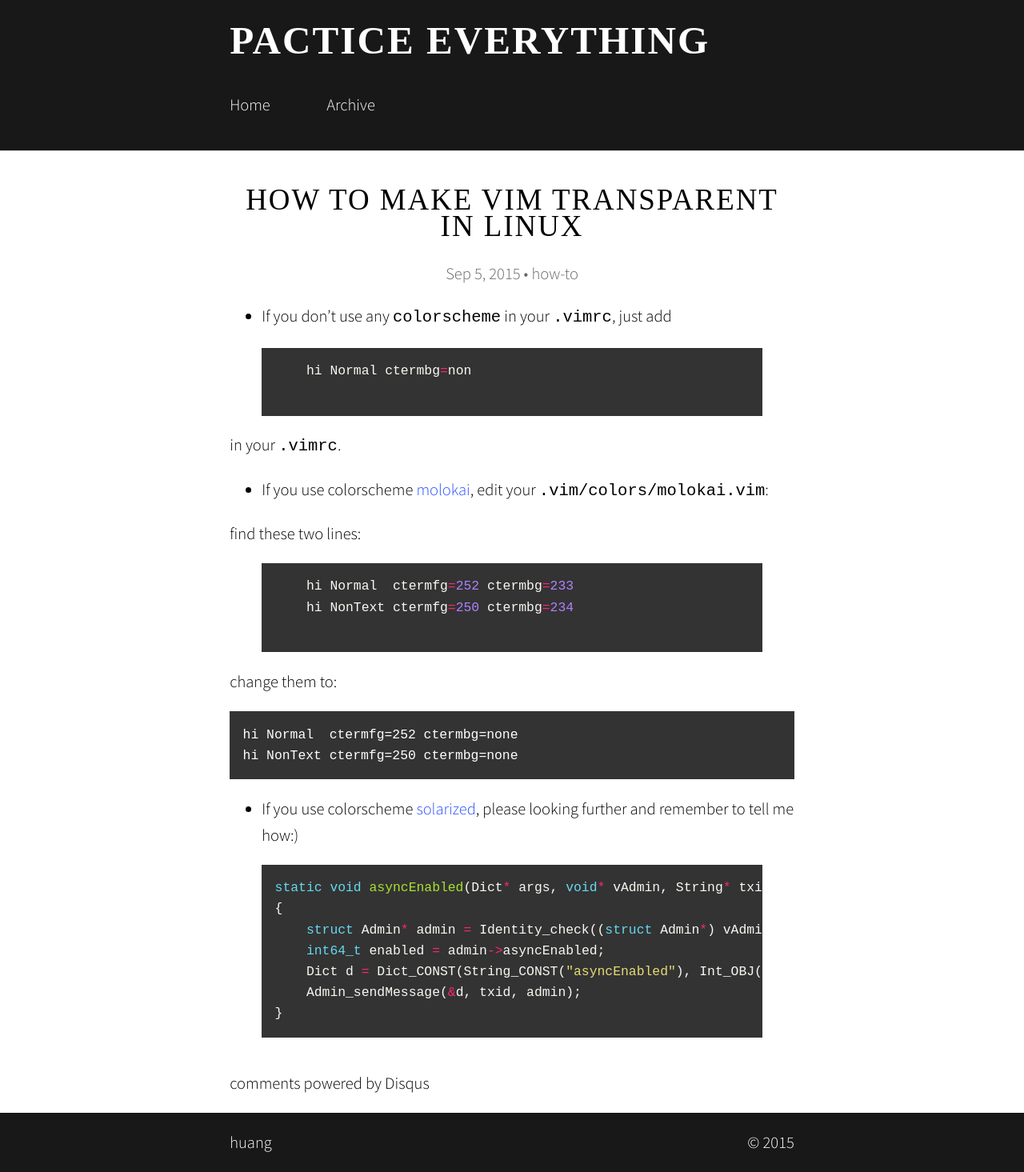
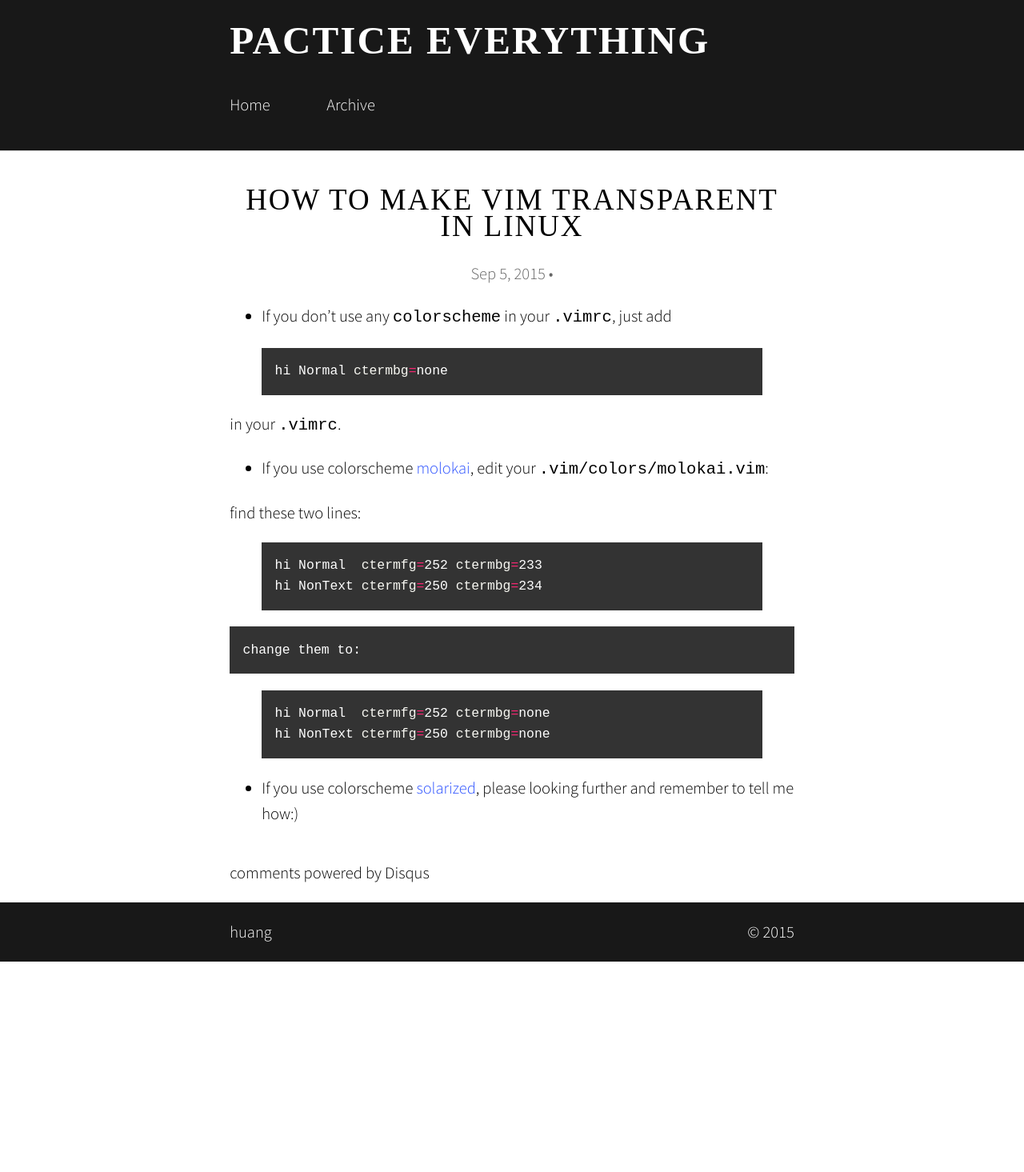
Before and after one commit to huangjinhui/huangjinhui.github.io, a Jekyll site: the page built from _posts/2015-09-05-how-to-make-vim-transparent.md, in a window 1280 px wide. Shown: the whole page at 80% size. Built offline with Jekyll 4.4.1, drawn with Linux system fonts in a browser that asks for light colours; nearby versions of some CDN libraries; some web fonts are replaced; comment, search, counter and statistics services are not loaded; after the commit the page ends 1202 px from its top, so only the background shows below that.

Commit message:
modify code style...

````diff
--- a/_posts/2015-09-05-how-to-make-vim-transparent.md
+++ b/_posts/2015-09-05-how-to-make-vim-transparent.md
@@ -1,39 +1,27 @@
 ---
 title:  "How to make vim transparent in linux"
 date:   2015-09-05 00:57:00
-categories: how-to
 ---
 
 * If you don't use any `colorscheme` in your `.vimrc`, just add
-    {% highlight c %}
-    hi Normal ctermbg=non
-    {% endhighlight %}
+{% highlight sh %}
+hi Normal ctermbg=none
+{% endhighlight %}
 in your `.vimrc`.
 
 * If you use colorscheme [molokai](https://github.com/tomasr/molokai), edit your `.vim/colors/molokai.vim`:
 
 find these two lines:
-    {% highlight c %}
-    hi Normal  ctermfg=252 ctermbg=233
-    hi NonText ctermfg=250 ctermbg=234
-    {% endhighlight %}
-change them to:
+{% highlight sh %}
+hi Normal  ctermfg=252 ctermbg=233
+hi NonText ctermfg=250 ctermbg=234
+{% endhighlight %}
 
-```
+    change them to:
+
+{% highlight sh %}
 hi Normal  ctermfg=252 ctermbg=none
 hi NonText ctermfg=250 ctermbg=none
-```
+{% endhighlight %}
 
 * If you use colorscheme [solarized](https://github.com/altercation/solarized), please looking further and remember to tell me how:)
-
-{% highlight c %}
-
-static void asyncEnabled(Dict* args, void* vAdmin, String* txid, struct Allocator* requestAlloc)
-{
-    struct Admin* admin = Identity_check((struct Admin*) vAdmin);
-    int64_t enabled = admin->asyncEnabled;
-    Dict d = Dict_CONST(String_CONST("asyncEnabled"), Int_OBJ(enabled), NULL);
-    Admin_sendMessage(&d, txid, admin);
-}
-
-{% endhighlight %}
````
Also changed, not shown: 10 other files.
